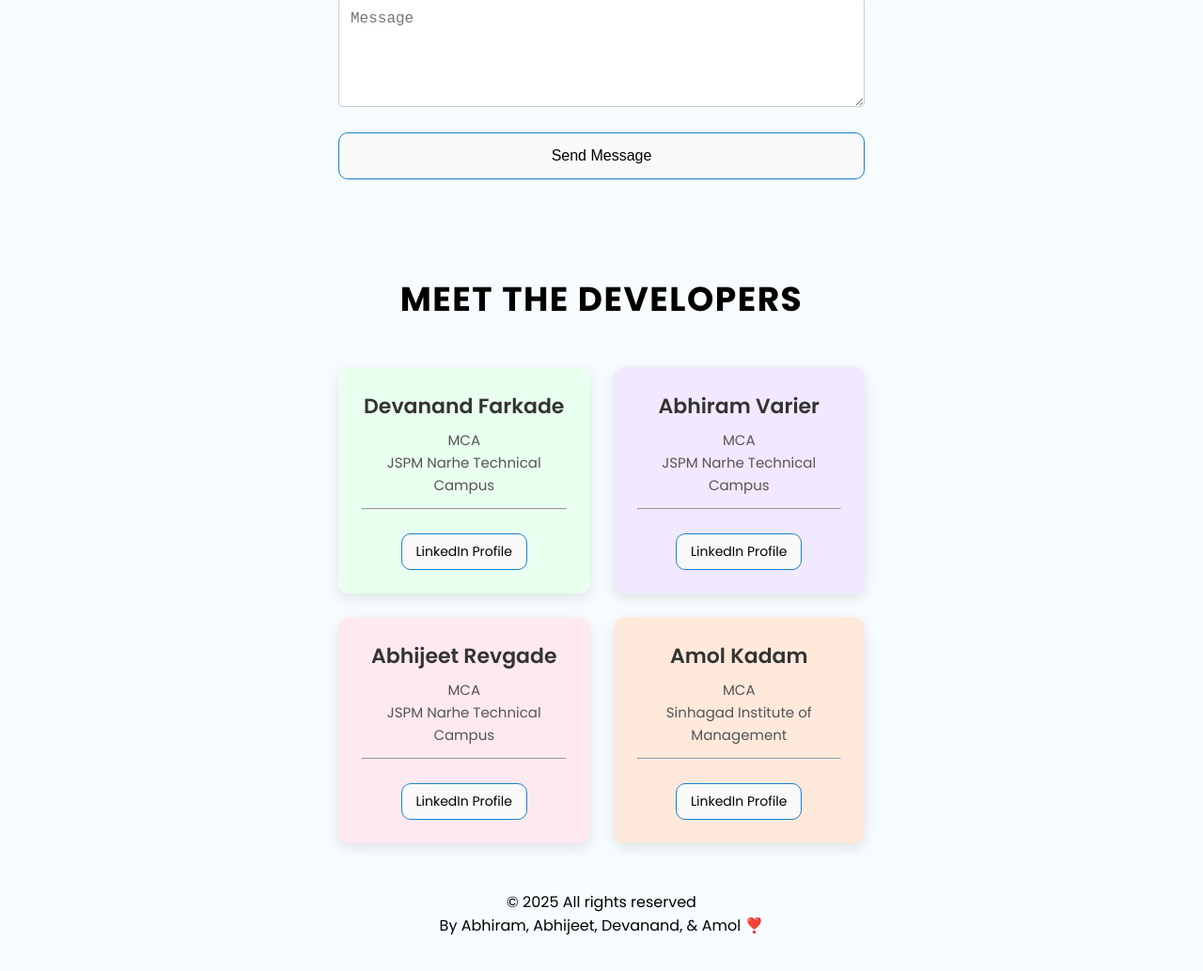
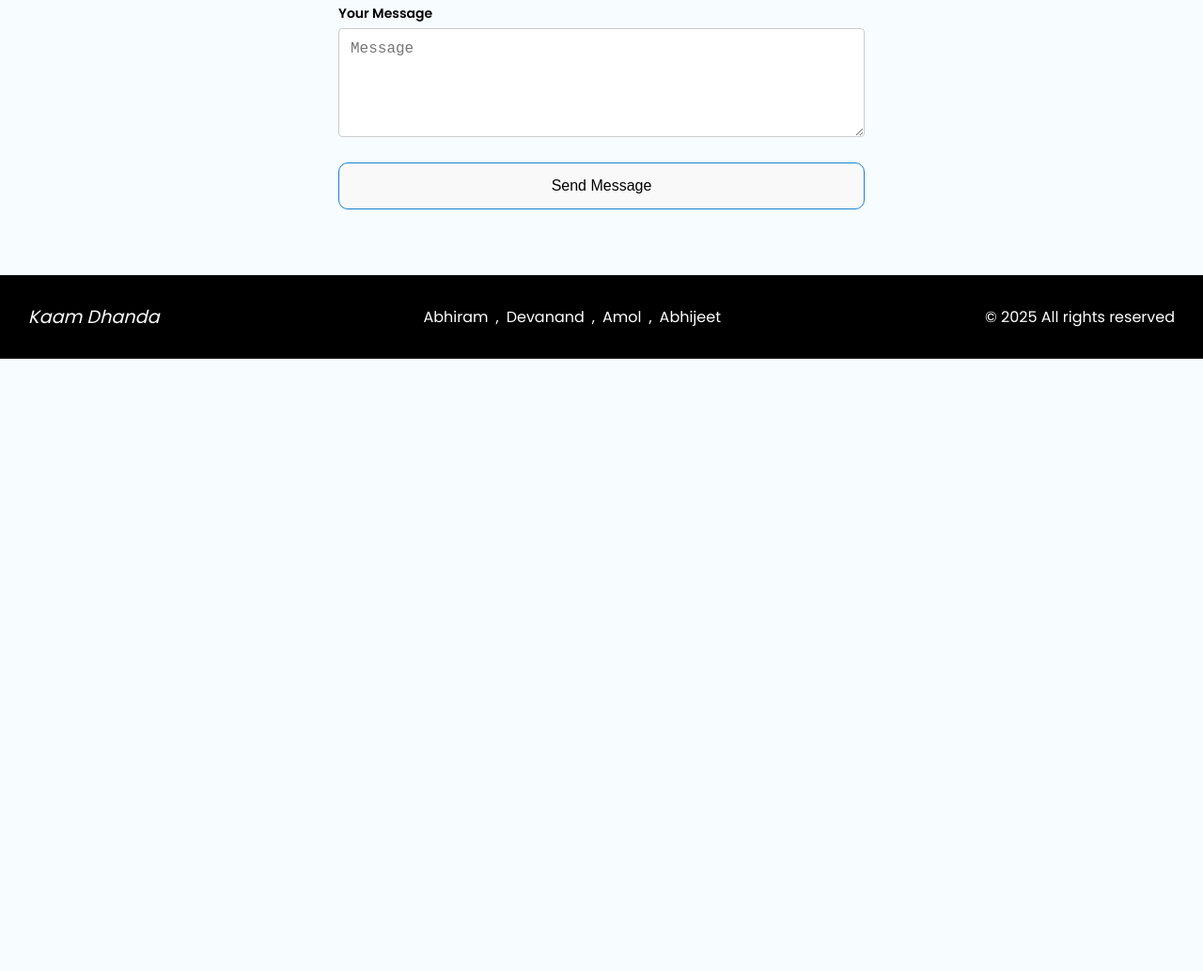
Before and after one commit to Devanandfarkade/CareerHorizon, a website: page public/index.html in a window 1280 px wide. Shown: the part 1384-2418 px from the top of the page at 94% size. After the commit the page ends 1766 px from the top, so only its background shows below. Drawn offline with Linux system fonts and the light colour scheme.

Commit message:
Worked with logo

```diff
--- a/public/css/index.css
+++ b/public/css/index.css
@@ -42,18 +42,10 @@ body {
   top: 0;
 }
 
-.logo img{
-
-    width: 200px; /* Adjust size as needed */
-    height: 200px;
-    border-radius: 50%; /* Makes the image round */
-    object-fit: cover; /* Ensures the image fits well */
-    position: absolute;
-    left: 10px; /* Adjust spacing from the left */
-    top: 50%;
-    transform: translateY(-50%); /* Vertically centers the logo */
+.logo img {
+  width: 100px; /* Adjust size as needed */
+  height: 50px;
 }
-
 
 /*.logo h5:hover {
   transform: scaleY(1.2);
@@ -580,3 +572,60 @@ h2 {
   background-color: #72dc78;
   transition: width 0.1s ease-out;
 }
+
+.footer {
+  display: flex;
+  align-items: center;
+  justify-content: space-between;
+  padding: 30px;
+  color: #ffffff;
+  background-color: #000000;
+}
+
+.logo p {
+  color: #ffffff;
+  font-style: italic;
+  font-family: "Poppins", serif;
+  font-weight: 400;
+  font-size: 1.2rem;
+}
+
+.social-links {
+  display: block;
+}
+
+.social-links p {
+  text-align: left;
+  color: #ffffff;
+  padding: 10px 0;
+}
+
+.linkedin {
+  display: flex;
+  align-items: center;
+  justify-content: center;
+  gap: 0.5rem;
+}
+
+.linkedin a {
+  color: #ffffff;
+  text-decoration: none;
+}
+
+.linkedin a:hover {
+  text-decoration: underline;
+  text-underline-offset: 5px;
+}
+
+.copyright p {
+  color: #ffffff;
+}
+
+.coma {
+  color: #ffffff;
+}
+
+title {
+  background-color: #ffffff;
+  color: #1782cf;
+}
--- a/public/index.html
+++ b/public/index.html
@@ -4,6 +4,7 @@
     <meta charset="UTF-8" />
     <meta name="viewport" content="width=device-width, initial-scale=1.0" />
     <title>CareerHorizon</title>
+    <link rel="icon" href="/imgVideos/KD_Logo.png" />
     <link rel="stylesheet" href="/css/index.css" />
     <link rel="preconnect" href="https://fonts.googleapis.com" />
     <link rel="preconnect" href="https://fonts.gstatic.com" crossorigin />
@@ -19,7 +20,7 @@
 
     <div class="navbar">
       <div class="logo">
-        <img src="logoanimation.gif" alt="">
+        <img src="/imgVideos/KD_Logo.png" alt="" />
       </div>
       <div class="log-signbtn">
         <div class="log">
@@ -69,21 +70,18 @@
             Sign Up for<br />
             JobUp
           </h3>
-
         </div>
         <div class="card pink">
           <h3>
             Find a Job to<br />
             Your Liking
           </h3>
-
         </div>
         <div class="card peach">
           <h3>
             Apply for Job of<br />
             Your Choice
           </h3>
-
         </div>
       </div>
     </section>
@@ -94,22 +92,41 @@
 
         <div class="input-group">
           <label for="name">Full Name</label>
-          <input type="text" id="name" name="name" required placeholder="Full Name">
+          <input
+            type="text"
+            id="name"
+            name="name"
+            required
+            placeholder="Full Name"
+          />
         </div>
 
         <div class="input-group">
           <label for="email">Email Address</label>
-          <input type="email" id="email" name="email" required placeholder="Email">
+          <input
+            type="email"
+            id="email"
+            name="email"
+            required
+            placeholder="Email"
+          />
         </div>
 
         <div class="input-group">
           <label for="message">Your Message</label>
-          <textarea id="message" name="message" rows="5" required placeholder="Message"></textarea>
+          <textarea
+            id="message"
+            name="message"
+            rows="5"
+            required
+            placeholder="Message"
+          ></textarea>
         </div>
 
         <button type="submit" class="submit-btn">Send Message</button>
       </form>
-      <div class="team-container">
+    </div>
+    <!-- <div class="team-container">
         <h2>Meet the developers</h2>
 
         <div class="team-members">
@@ -140,14 +157,49 @@
                 <a class="linkedin-link" href="https://www.linkedin.com/in/amol-kadam-1b6932281/" target="_blank">LinkedIn Profile</a>
             </div>
         </div>
+    </div> -->
+
+    <div class="footer">
+      <div class="logo">
+        <p>Kaam Dhanda</p>
+      </div>
+      <div class="social-links">
+        <!-- <p>Made with ❣️ by</p> -->
+        <div class="linkedin">
+          <a
+            href="https://www.linkedin.com/in/abhiramvarier"
+            target="_blank"
+            title="LinkedIn"
+            >Abhiram</a
+          >
+          <span class="coma">,</span>
+          <a
+            href="http://www.linkedin.com/in/devanandfarkade"
+            target="_blank"
+            title="LinkedIn"
+            >Devanand</a
+          >
+          <span class="coma">,</span>
+          <a
+            href="https://www.linkedin.com/in/amol-kadam-1b6932281/"
+            target="_blank"
+            title="LinkedIn"
+            >Amol</a
+          >
+          <span class="coma">,</span>
+          <a
+            href="https://www.linkedin.com/in/abhijeet-revgade"
+            target="_blank"
+            title="LinkedIn"
+            >Abhijeet</a
+          >
+        </div>
+      </div>
+      <div class="copyright">
+        <p>&copy; 2025 All rights reserved</p>
+      </div>
     </div>
 
-    <div class="f">
-    <div class="footer">
-      <p>&copy; 2025 All rights reserved <br>By Abhiram, Abhijeet, Devanand, &amp; Amol ❣️</p>
-
-    </div>
-  </div>
     <script src="/indexMain.js"></script>
   </body>
 </html>
```
Also changed, not shown: public/imgVideos/KD_Logo.png (added).
